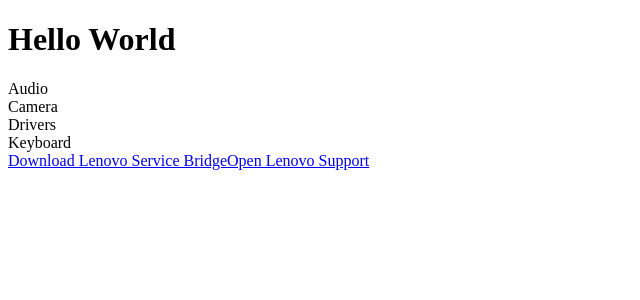
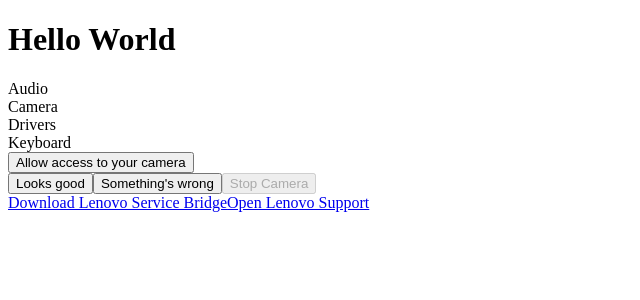
Before and after one commit to rrayven/rrayven.github.io, a React (Vite) app: page / in a window 1280 px wide. Shown: the top 300 px of the page, without its empty margins (0-640 px from the left). Built offline with nearby package versions, Linux system fonts and the light colour scheme.

Commit message:
added camera section and added accessibility todos to readme

```diff
--- a/src/App.tsx
+++ b/src/App.tsx
@@ -4,7 +4,6 @@ import Keyboard from './keyboard/Keyboard';
 import Audio from './audio/Audio';
 import Camera from './camera/Camera';
 import Drivers from './drivers/Drivers';
-import genSpec from './keyboard/logic/lenovo-spec';
 import { Sections, States, type Completion, type Section, type State } from './appConstants';
 
 export default function App (): JSX.Element {
@@ -25,9 +24,9 @@ export default function App (): JSX.Element {
                 Hello World
             </h1>
             <Header completion={completion} />
-            <Keyboard setCompletion={setXCompletionFunc(Sections.KEYBOARD)} KBSpec={genSpec()} />
+            <Keyboard setCompletion={setXCompletionFunc(Sections.KEYBOARD)} />
             <Audio />
-            <Camera />
+            <Camera setCompletion={setXCompletionFunc(Sections.CAMERA)} />
             <Drivers setCompletion={setXCompletionFunc(Sections.DRIVERS)} />
         </>
     );
@@ -39,3 +38,7 @@ const initCompletion: Completion = {
     DRIVERS: { state: States.UNKNOWN },
     KEYBOARD: { state: States.UNKNOWN },
 };
+
+export interface CommonParams {
+    setCompletion: (state: State) => void;
+}
--- a/src/camera/Camera.tsx
+++ b/src/camera/Camera.tsx
@@ -1,22 +1,47 @@
-// temporary, needs better error handling and yk functionality as a whole
-/* eslint-disable @typescript-eslint/no-unused-vars */
-import { useRef, type JSX } from 'react';
+import { useEffect, useState, type JSX } from 'react';
+import Preview from './Preview';
+import Translations from '../translations/enUS';
+import type { CommonParams } from '../App';
+import { States } from '../appConstants';
 
-export default function Camera (): JSX.Element {
-    const stream = useRef<MediaStream | null>(null);
+export default function Camera ({ setCompletion }: CommonParams): JSX.Element {
+    const [stream, setStream] = useState<MediaStream | null>(null);
+
+    if (stream) setCompletion(States.PARTIAL);
 
     function startCamera (): void {
         navigator.mediaDevices.getUserMedia({ video: true })
-            .then(cameraStream => stream.current = cameraStream)
+            .then(cameraStream => setStream(cameraStream))
             .catch(console.error);
     }
 
     function stopCamera (): void {
-        stream.current?.getTracks().forEach(track => track.stop());
-        stream.current = null;
+        stream?.getTracks().forEach(track => track.stop());
+        setStream(null);
     }
 
+    useEffect(() => {
+        const track = stream?.getVideoTracks()[0];
+        if (!track) return;
+
+        const onEnd = (): void => setStream(null);
+
+        track.addEventListener('ended', onEnd);
+        return (): void => track.removeEventListener('ended', onEnd);
+    }, [stream]);
+
     return (
-        <></>
+        <div className='Camera'>
+            <Preview stream={stream} startCamera={startCamera} />
+            <button className='Good' onClick={() => setCompletion(States.PASSED)}>
+                {Translations.CAMERA.Buttons.GOOD}
+            </button>
+            <button className='Bad' onClick={() => setCompletion(States.FAILED)}>
+                {Translations.CAMERA.Buttons.BAD}
+            </button>
+            <button className='Stop' onClick={stopCamera} disabled={!stream}>
+                {Translations.CAMERA.Buttons.STOP}
+            </button>
+        </div>
     );
 }
--- /dev/null
+++ b/src/camera/Preview.tsx
@@ -0,0 +1,32 @@
+import { useEffect, useRef, type JSX } from 'react';
+import Translations from '../translations/enUS';
+
+export default function Preview ({ stream, startCamera }: PreviewParams): JSX.Element {
+    const video = useRef<HTMLVideoElement | null>(null);
+
+    useEffect(() => {
+        if (!video.current || !stream) return;
+        video.current.srcObject = stream;
+    }, [stream]);
+
+    const startPrompt = (
+        <button className='Prompt' onClick={startCamera}>
+            {Translations.CAMERA.Buttons.PROMPT}
+        </button>
+    );
+
+    const camera = (
+        <video ref={video} autoPlay playsInline muted />
+    );
+
+    return (
+        <div className='Preview'>
+            {stream ? camera : startPrompt}
+        </div>
+    );
+}
+
+interface PreviewParams {
+    stream: MediaStream | null;
+    startCamera: () => void;
+}
--- a/src/keyboard/Keyboard.tsx
+++ b/src/keyboard/Keyboard.tsx
@@ -1,12 +1,13 @@
 import { useEffect, useRef, useState, type JSX } from 'react';
 import type { KeyCode } from './logic/kbConstants';
-import type { KeyboardSpec } from './components/KBBuilder';
 import KBBuilder from './components/KBBuilder';
-import { States, type State } from '../appConstants';
+import { States } from '../appConstants';
+import type { CommonParams } from '../App';
+import genSpec from './logic/lenovo-spec';
 
 export type Keys = Set<KeyCode>;
 
-export default function Keyboard ({ KBSpec, setCompletion }: KeyboardParams): JSX.Element {
+export default function Keyboard ({ setCompletion }: CommonParams): JSX.Element {
     const kbRef = useRef<HTMLDivElement>(null);
     const visible = useRef(false);
 
@@ -90,14 +91,9 @@ export default function Keyboard ({ KBSpec, setCompletion }: KeyboardParams): JS
 
     return (
         <div ref={kbRef} className='Keyboard'>
-            <KBBuilder kbSpec={KBSpec} register={register} pressedKeys={pressed} heldKeys={held} />
+            <KBBuilder kbSpec={genSpec()} register={register} pressedKeys={pressed} heldKeys={held} />
         </div>
     );
 }
 
-interface KeyboardParams {
-    KBSpec: KeyboardSpec;
-    setCompletion: (state: State) => void;
-}
-
 export type RegisterKey = (key: KeyCode) => void;
--- a/src/translations/enUS.ts
+++ b/src/translations/enUS.ts
@@ -1,9 +1,20 @@
+// the point of this isn't that you'd ship different translation TS files,
+// it's that it's much easier to adapt to say JSON translation files in the
+// future, should the need arise.
+
 const Translations = {
     AUDIO: {
         Name: 'Audio',
     },
     CAMERA: {
         Name: 'Camera',
+        Buttons: {
+            STOP: 'Stop Camera',
+            GOOD: 'Looks good',
+            BAD: 'Something\'s wrong',
+
+            PROMPT: 'Allow access to your camera',
+        },
     },
     DRIVERS: {
         Name: 'Drivers',
```
Also changed, not shown: src/drivers/Drivers.tsx (+3 -6 lines), 1 other file (tests, documents, lock files or other folders).
